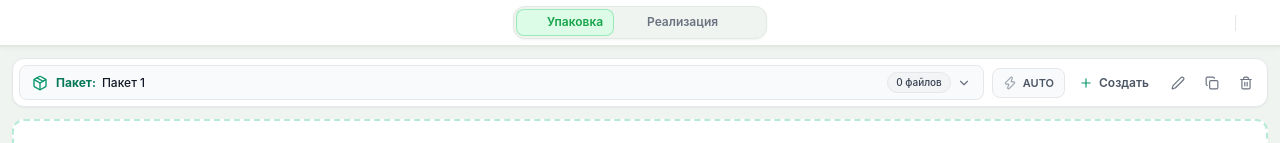
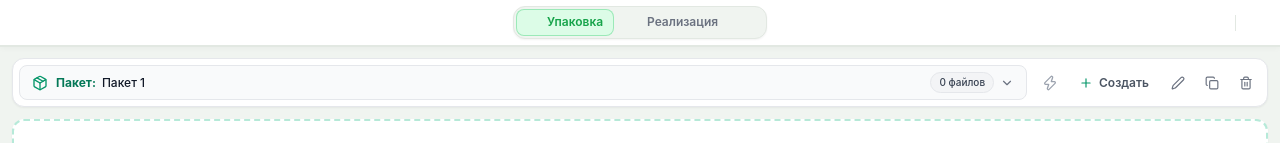
Before and after one commit to centralvii/gd-helper-extension, a React (Vite) app: page / in a window 1280 px wide. Shown: the top 143 px of the page. Built offline with nearby package versions, Linux system fonts and the light colour scheme; some icons are missing.

Commit message:
feat(ui): auto-collect button → icon-only Zap with zapPulse glow animation when active

```diff
--- a/src/components/template/PackageSelector.tsx
+++ b/src/components/template/PackageSelector.tsx
@@ -187,28 +187,32 @@ export const PackageSelector: React.FC<PackageSelectorProps> = ({
 
         {/* Package Actions Toolbar */}
         <div className="flex items-center gap-1">
-          {/* Auto-collect toggle */}
+          {/* Auto-collect toggle — icon-only lightning bolt */}
           <button
             onClick={onToggleAutoCollect}
             title={
               isAutoCollectEnabled
-                ? 'Автосбор ВКЛЮЧЕН: скачанные .guf файлы добавляются в активный пакет'
+                ? 'Автосбор ВКЛЮЧЕН: скачанные .guf файлы добавляются автоматически'
                 : 'Автосбор ВЫКЛЮЧЕН: нажмите для включения'
             }
-            className={`flex items-center gap-1.5 px-2.5 py-1.5 rounded-lg text-xs font-semibold border transition-all ${
+            className={[
+              'icon-btn',
               isAutoCollectEnabled
-                ? 'bg-emerald-50 text-emerald-700 border-emerald-200 shadow-sm'
-                : 'bg-gray-50 hover:bg-gray-100 text-gray-600 border-gray-200'
-            }`}
+                ? 'text-emerald-500 bg-emerald-50 hover:bg-emerald-100 hover:text-emerald-600'
+                : 'text-gray-400 hover:text-emerald-500 hover:bg-emerald-50',
+            ].join(' ')}
           >
-            {isAutoCollectEnabled && (
-              <span className="relative flex h-1.5 w-1.5">
-                <span className="animate-ping absolute inline-flex h-full w-full rounded-full bg-emerald-400 opacity-75" />
-                <span className="relative inline-flex rounded-full h-1.5 w-1.5 bg-emerald-500" />
-              </span>
-            )}
-            <Zap className={`w-3.5 h-3.5 ${isAutoCollectEnabled ? 'text-emerald-600' : 'text-gray-400'}`} />
-            <span className="text-[11px]">AUTO</span>
+            <Zap
+              className={[
+                'w-4 h-4 transition-none',
+                isAutoCollectEnabled ? 'zap-pulse' : '',
+              ].join(' ')}
+              style={
+                isAutoCollectEnabled
+                  ? { filter: 'drop-shadow(0 0 4px rgba(34,197,94,0.7))' }
+                  : undefined
+              }
+            />
           </button>
 
           {/* Create new package */}
--- a/src/index.css
+++ b/src/index.css
@@ -389,11 +389,25 @@
     50%       { opacity: 0.5; }
 }
 
+@keyframes zapPulse {
+    0%   { transform: scale(1);    filter: drop-shadow(0 0 3px rgba(34,197,94,0.6)); }
+    40%  { transform: scale(1.22); filter: drop-shadow(0 0 8px rgba(34,197,94,0.9)); }
+    60%  { transform: scale(1.15); filter: drop-shadow(0 0 6px rgba(34,197,94,0.7)); }
+    100% { transform: scale(1);    filter: drop-shadow(0 0 3px rgba(34,197,94,0.6)); }
+}
+
 @layer utilities {
-    .animate-fade-in   { animation: fadeIn 0.18s ease-out forwards; }
-    .animate-slide-up  { animation: slideUp 0.22s ease-out forwards; }
+    .animate-fade-in    { animation: fadeIn 0.18s ease-out forwards; }
+    .animate-slide-up   { animation: slideUp 0.22s ease-out forwards; }
     .animate-slide-down { animation: slideDown 0.2s ease-out forwards; }
     .animate-pulse-green { animation: pulse-green 1.5s ease-in-out infinite; }
+
+    /* Lightning bolt pulse — used for auto-collect active state */
+    .zap-pulse {
+        animation: zapPulse 1.4s ease-in-out infinite;
+        transform-origin: center;
+        will-change: transform, filter;
+    }
 
     /* Breakpoint for very small panels */
     .xs\:inline { display: none; }
```
